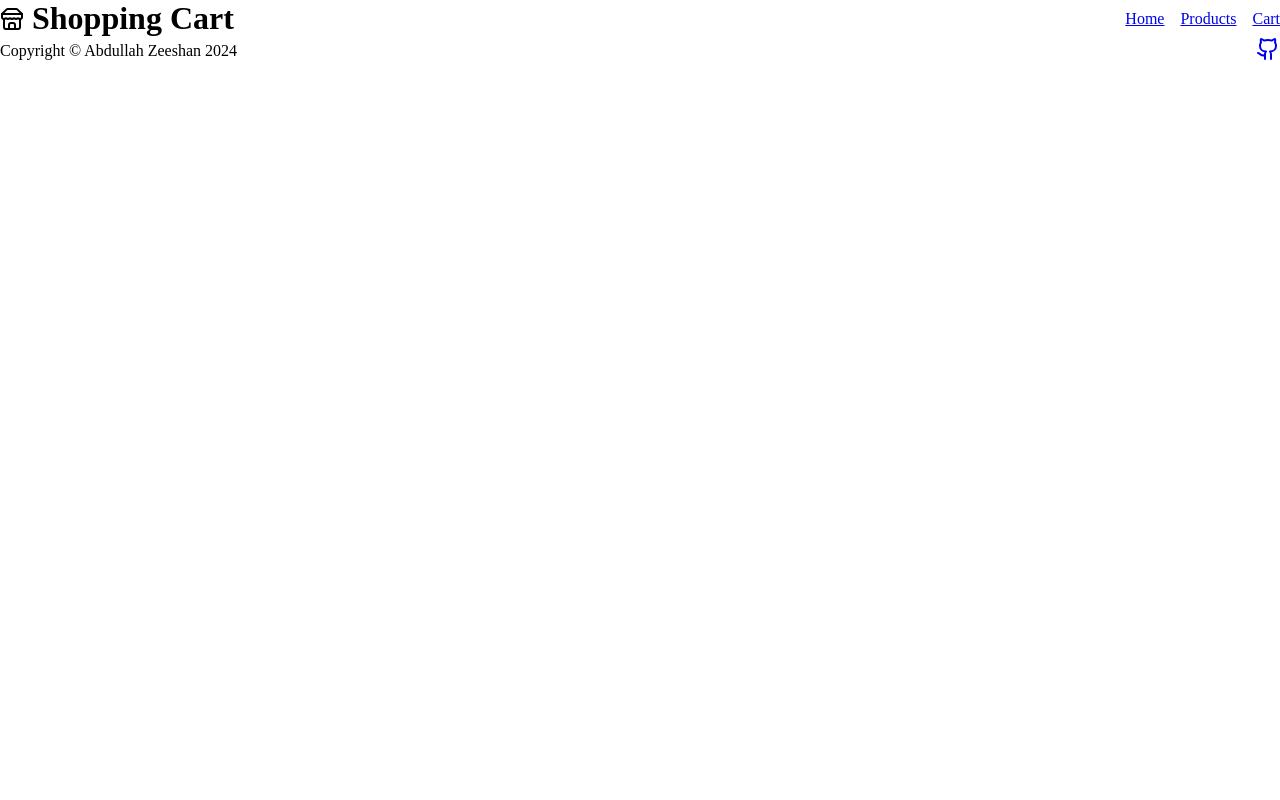
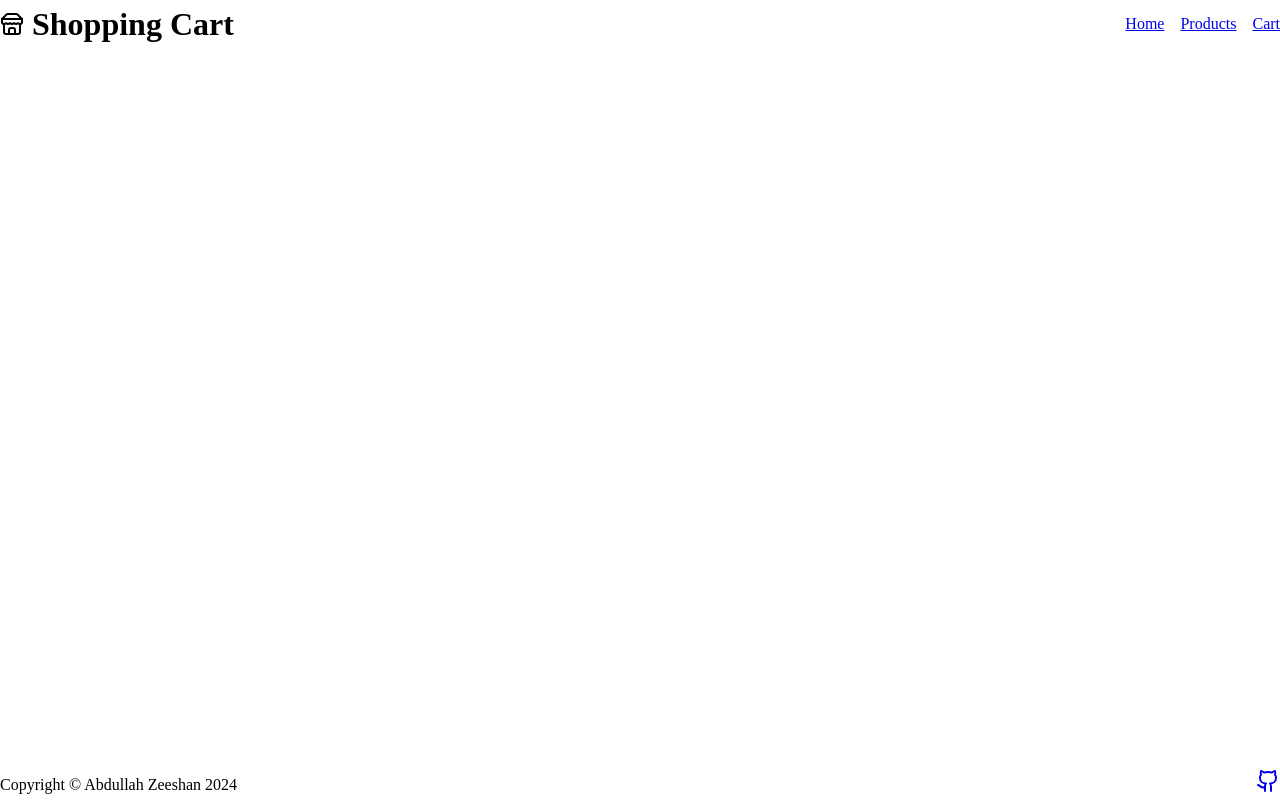
Before and after one commit to 4bdullah7eeshan/shopping-cart, a React (Vite) app: page / in a window 1280 px wide. Built offline with nearby package versions, Linux system fonts and the light colour scheme.

Commit message:
feat(style): setup page layout
For global styles use default css stylesheet. The CSS Module didn't work as expected.

```diff
--- a/src/components/HomeMain/HomeMain.jsx
+++ b/src/components/HomeMain/HomeMain.jsx
@@ -1,6 +1,8 @@
+import styles from "./HomeMain.module.css";
+
 function HomeMain() {
     return (
-        <main>
+        <main className={styles.main}>
 
         </main>
     )
--- /dev/null
+++ b/src/components/HomeMain/HomeMain.module.css
@@ -0,0 +1,3 @@
+.main {
+    flex-grow: 1;
+}
--- a/src/main.jsx
+++ b/src/main.jsx
@@ -2,7 +2,8 @@ import { StrictMode } from 'react'
 import { createRoot } from 'react-dom/client'
 import { createBrowserRouter, RouterProvider } from "react-router-dom";
 import routes from "./routes";
-import "./styles/reset.module.css";
+import "./styles/reset.css";
+import "./styles/layout.css";
 
 const router = createBrowserRouter(routes);
 
--- /dev/null
+++ b/src/styles/layout.css
@@ -0,0 +1,10 @@
+body, #root {
+    min-height: 100vh;
+    display: flex;
+    flex-direction: column;
+    line-height: 1.5;
+}
+
+main {
+    flex-grow: 1;
+}
```
Also changed, not shown: src/styles/reset.css (line endings or trailing spaces).
